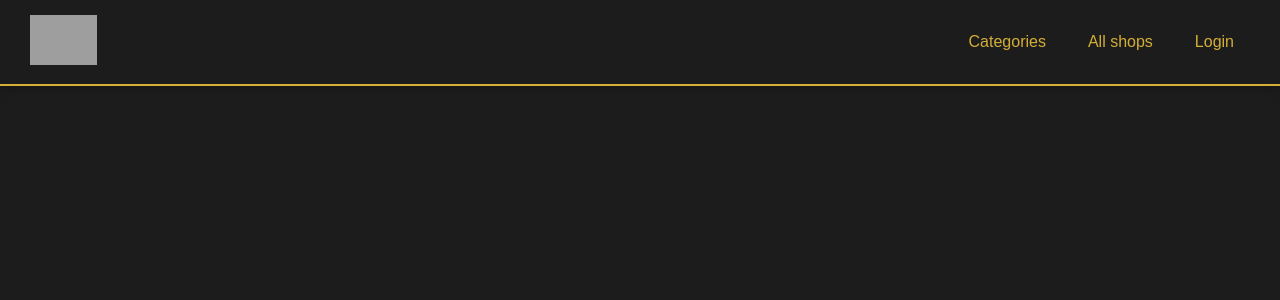
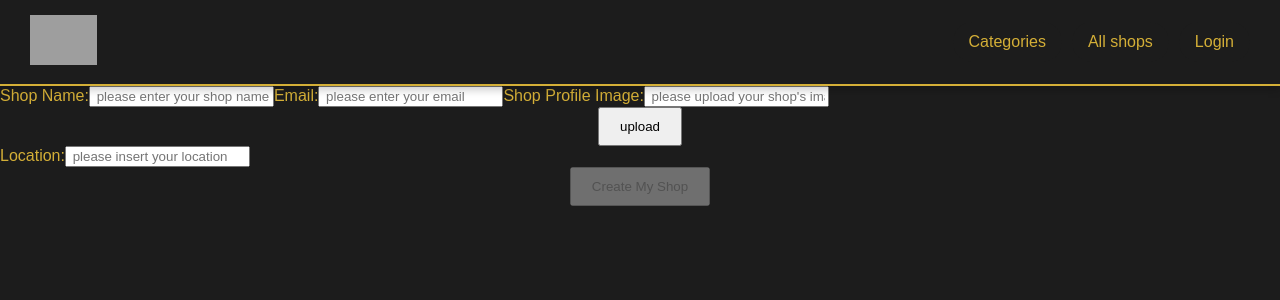
Before and after one commit to jasimSalman/Swan-Shine_Front-end, a React (Vite) app in the folder swan-shine/: page /new-shop in a window 1280 px wide. Shown: the top 300 px of the page. Built offline with nearby package versions, Linux system fonts and the light colour scheme; grey boxes are pictures that could not be loaded.

Commit message:
edit add shop form

```diff
--- a/swan-shine/package.json
+++ b/swan-shine/package.json
@@ -16,6 +16,7 @@
     "react": "^18.3.1",
     "react-bootstrap": "^2.10.4",
     "react-dom": "^18.3.1",
+    "react-modal": "^3.16.1",
     "react-router-dom": "^6.24.1",
     "vue-router": "^4.4.0"
   },
--- a/swan-shine/src/App.jsx
+++ b/swan-shine/src/App.jsx
@@ -21,6 +21,7 @@ import Nav from './components/Nav/Nav'
 import ItemsPage from './components/CategoryItemsPage/itemspage'
 import AllOrders from './components//AllOrders/AllOrdersPage'
 import AddItmesForm from './components/AddItems/AddItemsForm'
+import AddShopForm from './components/AddShop/AddShopForm'
 
 function App() {
   const [user, setUser] = useState(null)
@@ -66,6 +67,7 @@ function App() {
             <Route path="/confirm-message" element={<ConfirmMessage />} />
             <Route path="/all-orders" element={<AllOrders />} />
             <Route path="/add-items" element={<AddItmesForm />} />
+            <Route path="/new-shop" element={<AddShopForm />} />
           </Routes>
         </main>
       </div>
--- a/swan-shine/src/components/AddShop/AddShopForm.jsx
+++ b/swan-shine/src/components/AddShop/AddShopForm.jsx
@@ -2,9 +2,12 @@ import React from 'react'
 import { useNavigate } from 'react-router-dom'
 import { useState } from 'react'
 import './AddShop.css'
-import axios from 'axios'
+import Client, { BASE_URL } from '../../services/api'
+// import axios from 'axios'
 
 const AddShopForm = () => {
+  const userId = localStorage.getItem('userId')
+  const shopId = localStorage.getItem('shopId')
   let navigate = useNavigate()
 
   const initValues = {
@@ -13,53 +16,55 @@ const AddShopForm = () => {
     poster: '',
     location: ''
   }
+
   const [img, setImg] = useState(null)
   const [formValues, setFormValues] = useState(initValues)
+
   const handleChange = (event) => {
     setFormValues({ ...formValues, [event.target.name]: event.target.value })
   }
 
-  const handleImageChange = (event) => {
-    setFormValues({ ...formValues, image: event.target.files[0] })
-    setImg(URL.createObjectURL(event.target.files[0]))
-  }
+  // const handleImageChange = (event) => {
+  //   setFormValues({ ...formValues, image: event.target.files[0] })
+  //   setImg(URL.createObjectURL(event.target.files[0]))
+  // }
 
   const handleSubmit = async (event) => {
     event.preventDefault()
 
-    const createShop = {
-      shopname: formValues.shopname,
-      email: formValues.email,
-      poster: formValues.poster,
-      location: formValues.location
-    }
-    if (
-      !createShop.shopname ||
-      !createShop.email ||
-      !createShop.poster ||
-      !createShop.location
-    ) {
-      console.log('Please fill in all fields')
-      return
-    }
+    // const createShop = {
+    //   shopname: formValues.shopname,
+    //   email: formValues.email,
+    //   poster: formValues.poster,
+    //   location: formValues.location
+    // }
+    // if (
+    //   !createShop.shopname ||
+    //   !createShop.email ||
+    //   !createShop.poster ||
+    //   !createShop.location
+    // ) {
+    //   console.log('Please fill in all fields')
+    //   return
+    // }
     try {
-      const response = await fetch('يمكنك وضع الإند بوينت هنا يا جاسم', {
-        method: 'POST',
-        body: createShop
-      })
-      if (response.ok) {
-        console.log('Shop created successfully')
-      } else {
-        console.error('Failed to create shop')
+      const response = await Client.post(
+        `${BASE_URL}/shop/${userId}`,
+        formValues
+      )
+
+      console.log(response.data)
+      if (response.data) {
+        navigate('/my-shop')
       }
     } catch (error) {
       console.error('Error creating a shop:', error)
     }
-
+  }
   return (
+    <div>
       <form className="addshop-form" onSubmit={handleSubmit}>
-        <label>
-          Shop Name:
+        <label>Shop Name:</label>
         <input
           onChange={handleChange}
           type="text"
@@ -68,9 +73,8 @@ const AddShopForm = () => {
           required
           name="shopname"
         />
-        </label>
-        <label>
-          Email:
+
+        <label>Email:</label>
         <input
           onChange={handleChange}
           type="email"
@@ -79,12 +83,11 @@ const AddShopForm = () => {
           value={formValues.email}
           required
         />
-        </label>
-        <label>
-          Shop Profile Image:
+
+        <label>Shop Profile Image:</label>
         <input
-            onChange={handleImageChange}
-            type="file"
+          onChange={handleChange}
+          type="text"
           name="poster"
           placeholder=" please upload your shop's image"
           value={formValues.poster}
@@ -92,9 +95,8 @@ const AddShopForm = () => {
         />
         {img && <img src={img} alt="shop-image" />}
         <button type="submitimage">upload</button>
-        </label>
-        <label>
-          Location:
+
+        <label>Location:</label>
         <input
           onChange={handleChange}
           type="text"
@@ -103,7 +105,7 @@ const AddShopForm = () => {
           value={formValues.location}
           required
         />
-        </label>
+
         <button
           disabled={
             !formValues.shopname ||
@@ -112,12 +114,11 @@ const AddShopForm = () => {
             !formValues.location
           }
           type="submit"
-          onClick={() => navigate('/my-items')}
         >
           Create My Shop
         </button>
       </form>
+    </div>
   )
 }
-}
 export default AddShopForm
--- a/swan-shine/src/components/ItemDetails/ItemDetailsPage.jsx
+++ b/swan-shine/src/components/ItemDetails/ItemDetailsPage.jsx
@@ -5,7 +5,7 @@ import Review from './Review'
 import Rating from './Rating'
 import ItemDetailsCard from './ItemDetailsCard'
 import './ItemDetailsPage.css'
-import { BASE_URL } from '../../services/api'
+import Client, { BASE_URL } from '../../services/api'
 
 const ItemDetailsPage = () => {
   const [item, setItem] = useState(null)
--- a/swan-shine/src/components/Login/LoginPage.jsx
+++ b/swan-shine/src/components/Login/LoginPage.jsx
@@ -7,6 +7,7 @@ import { useNavigate, Link } from 'react-router-dom'
 const LoginPage = ({ setUser }) => {
   let navigate = useNavigate()
   const initialState = { username: '', password: '' }
+  const ownerState = localStorage.getItem('ownerState')
 
   const [formValues, setFormValues] = useState(initialState)
 
@@ -24,7 +25,10 @@ const LoginPage = ({ setUser }) => {
       if (payload.type === 'user') {
         navigate('/category')
       } else if (payload.type === 'owner') {
-        navigate('/my-items')
+        if (ownerState) {
+          navigate('/my-items')
+        }
+        navigate('/new-shop')
       } else {
         navigate('/admin')
       }
```
Also changed, not shown: 1 other file (tests, documents, lock files or other folders). Lines whose indentation alone changed are shown as unchanged.
